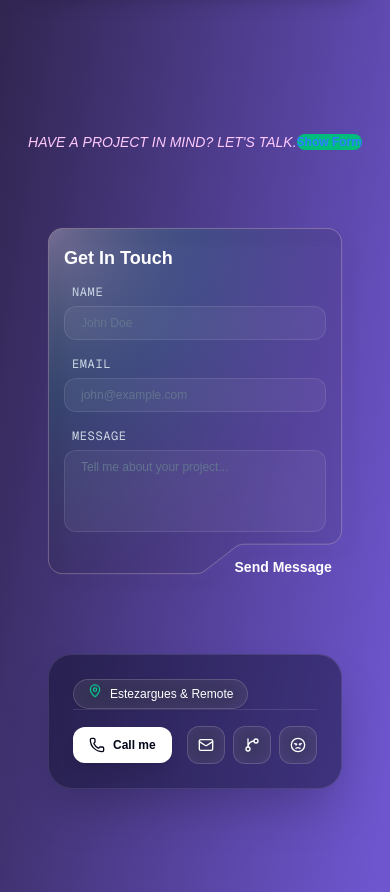
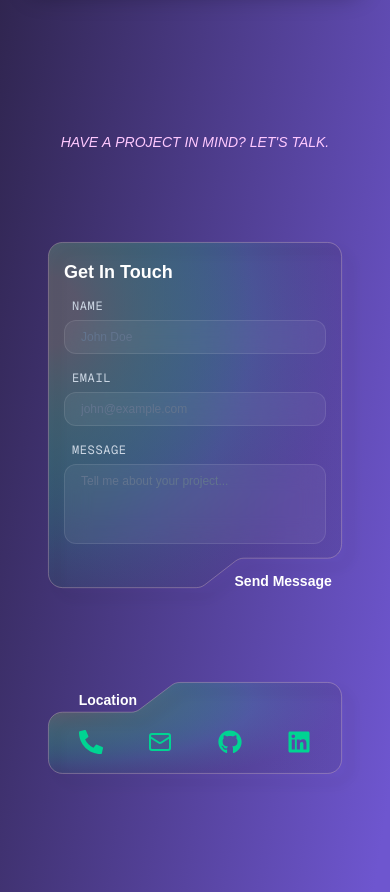
Before and after one commit to david-vasseur/portfolio_2026, a Next.js app: page / in a window 390 px wide. Shown: the part 1640-2532 px from the top of the page. Built offline with nearby package versions, Linux system fonts and the light colour scheme; a web font is replaced by a local one.

Commit message:
test responsive

```diff
--- a/components/features/FormSVG.tsx
+++ b/components/features/FormSVG.tsx
@@ -14,11 +14,12 @@ interface CardContainerProps extends SVGProps<SVGSVGElement> {
     children?: React.ReactNode;
     action?: React.ReactNode;
     isClosed?: boolean;
+    handleSubmit?: (event: React.FormEvent<HTMLFormElement>) => void;
 }
 
 export function CardContainer({
     className = "",
-    children,
+    handleSubmit,
     action,
     isClosed = false,
     ...props
@@ -101,17 +102,17 @@ export function CardContainer({
                     <radialGradient
                         id="radialGradient"
                         cx="0%"
-                        cy="0%"
+                        cy="20%"
                         r="100%"
                     >
                         <stop
-                            offset="0%"
-                            stopColor="white"
-                            stopOpacity="0.3"
+                            offset="10%"
+                            stopColor="#5F606A"
+                            stopOpacity="0.8"
                         />
 
                         <stop
-                            offset="50%"
+                            offset="70%"
                             stopColor="#10B981"
                             stopOpacity="0.15"
                         />
@@ -159,7 +160,68 @@ export function CardContainer({
                 ref={contentRef}
                 className="absolute inset-0 p-4 flex flex-col justify-between z-10"
             >
-                {children}
+                <div className="w-full">
+                    <h3 className="text-lg sm:text-xl font-bold text-white mb-3 sm:mb-5">Get In Touch</h3>
+                    <form
+                        id="contact-form"
+                        className="space-y-4"
+                        onSubmit={handleSubmit}
+                    >
+                        {/* NOM */}
+                        <div className="space-y-1.5 sm:space-y-1">
+                            <label
+                                htmlFor="name"
+                                className="block pl-2 text-xs font-mono uppercase tracking-wider text-slate-300"
+                            >
+                                Name
+                            </label>
+
+                            <input
+                                type="text"
+                                id="name"
+                                name="name"
+                                placeholder="John Doe"
+                                className="w-full rounded-xl border border-white/10 bg-white/5 px-4 py-2 sm:py-2.5 text-xs sm:text-sm text-white placeholder-slate-500 outline-none backdrop-blur-md transition-all focus:border-emerald-400/80 focus:bg-white/10 focus:ring-1 focus:ring-emerald-400/80"
+                            />
+                        </div>
+
+                        {/* EMAIL */}
+                        <div className="space-y-1.5 sm:space-y-1">
+                            <label
+                                htmlFor="email"
+                                className="block pl-2 text-xs font-mono uppercase tracking-wider text-slate-300"
+                            >
+                                Email
+                            </label>
+
+                            <input
+                                type="email"
+                                id="email"
+                                name="email"
+                                placeholder="john@example.com"
+                                className="w-full rounded-xl border border-white/10 bg-white/5 px-4 py-2 sm:py-2.5 text-xs sm:text-sm text-white placeholder-slate-500 outline-none backdrop-blur-md transition-all focus:border-emerald-400/80 focus:bg-white/10 focus:ring-1 focus:ring-emerald-400/80"
+                            />
+                        </div>
+
+                        {/* MESSAGE */}
+                        <div className="space-y-1.5 sm:space-y-1">
+                            <label
+                                htmlFor="message"
+                                className="block pl-2 text-xs font-mono uppercase tracking-wider text-slate-300"
+                            >
+                                Message
+                            </label>
+
+                            <textarea
+                                id="message"
+                                name="message"
+                                rows={4}
+                                placeholder="Tell me about your project..."
+                                className="w-full h-12 min-[390px]:h-20 sm:h-28 resize-none rounded-xl border border-white/10 bg-white/5 px-4 py-2 sm:py-2.5 text-xs sm:text-sm text-white placeholder-slate-500 outline-none backdrop-blur-md transition-all focus:border-emerald-400/80 focus:bg-white/10 focus:ring-1 focus:ring-emerald-400/80"
+                            />
+                        </div>
+                    </form>
+                </div>
             </div>
 
             {/* Bouton d'action */}
--- a/components/features/TestFigma2.tsx
+++ b/components/features/TestFigma2.tsx
@@ -4,6 +4,9 @@ import React, { SVGProps, useRef } from 'react';
 import gsap from 'gsap';
 import { useGSAP } from '@gsap/react';
 import { MorphSVGPlugin } from 'gsap/MorphSVGPlugin';
+import { FaGithub, FaLinkedin, FaMailBulk, FaPhoneAlt } from 'react-icons/fa';
+import { FaM } from 'react-icons/fa6';
+import { Mail } from 'lucide-react';
 
 if (typeof window !== 'undefined') {
     gsap.registerPlugin(useGSAP, MorphSVGPlugin);
@@ -14,23 +17,24 @@ interface CardContainerProps extends SVGProps<SVGSVGElement> {
     children?: React.ReactNode;
     action?: React.ReactNode;
     isClosed?: boolean;
+    handleSubmit?: (event: React.FormEvent<HTMLFormElement>) => void;
 }
 
 export function CardContainer2({
     className = "",
-    children,
+    handleSubmit,
     action,
     isClosed = false,
     ...props
 }: CardContainerProps) {
     const containerRef = useRef<HTMLDivElement | null>(null);
     const pathRef = useRef<SVGPathElement | null>(null);
+    const pathRef1 = useRef<SVGPathElement | null>(null);
     const contentRef = useRef<HTMLDivElement | null>(null);
     const actionRef = useRef<HTMLDivElement | null>(null);
 
-    const OPEN_PATH = "M335.5 78.5V16.5C335.5 7.66344 328.337 0.5 319.5 0.5H167.795C164.357 0.5 161.01 1.60772 158.25 3.65903L121.75 30.791C118.99 32.8423 115.643 33.95 112.205 33.95H16.5C7.66344 33.95 0.5 41.1134 0.5 49.95V78.5C0.5 87.3366 7.66345 94.5 16.5 94.5H176H227H319.5C328.337 94.5 335.5 87.3366 335.5 78.5Z";
-    const CLOSED_PATH = "M319.5 0.5H16.5C7.66344 0.5 0.5 7.66345 0.5 16.5V379C0.5 387.837 7.66344 395 16.5 395H169.533C173.077 395 176.521 393.824 179.324 391.655L214.176 364.693C216.979 362.524 220.423 361.348 223.967 361.348H319.5C328.337 361.348 335.5 354.184 335.5 345.348V16.5C335.5 7.66344 328.337 0.5 319.5 0.5Z";
-
+    const CLOSED_PATH ="M150.865 0.5H319.5C328.337 0.5 335.5 7.66344 335.5 16.5V88.5C335.5 97.3366 328.337 104.5 319.5 104.5H16.5C7.66345 104.5 0.5 97.3366 0.5 88.5V50.5C0.5 41.6634 7.66345 34.5 16.5 34.5H95.1351C98.6165 34.5 102.003 33.3645 104.78 31.2659L141.22 3.73412C143.997 1.63546 147.384 0.5 150.865 0.5Z"
+    const OPEN_PATH = "M214.713 37H319.5C328.337 37 335.5 44.1634 335.5 53V423.5C335.5 432.337 328.337 439.5 319.5 439.5H16.5C7.66345 439.5 0.5 432.337 0.5 423.5V16.5C0.5 7.66344 7.66345 0.5 16.5 0.5H141.787C144.549 0.5 147.263 1.21486 149.667 2.57502L206.833 34.925C209.237 36.2851 211.951 37 214.713 37Z"
     useGSAP(() => {
         if (!pathRef.current) return;
 
@@ -39,15 +43,15 @@ export function CardContainer2({
         });
 
         // 1. Morph de la forme vectorielle
-        tl.to(pathRef.current, {
-            morphSVG: isClosed ? CLOSED_PATH : OPEN_PATH,
+        tl.to([pathRef.current, pathRef1.current], {
+            morphSVG: isClosed ? OPEN_PATH : CLOSED_PATH,
         }, 0);
 
         // 2. Disparition / Apparition du contenu du formulaire
         if (contentRef.current) {
             tl.to(contentRef.current, {
                 opacity: isClosed ? 0 : 1,
-                y: isClosed ? -15 : 0,
+                // y: isClosed ? -15 : 0,
                 pointerEvents: isClosed ? "none" : "auto",
                 duration: 0.3,
             }, 0);
@@ -56,26 +60,26 @@ export function CardContainer2({
         // 3. Déplacement du bouton d'action vers l'encoche haut-gauche
         if (actionRef.current) {
             tl.to(actionRef.current, {
-                top: isClosed ? "1%" : "93%",
-                left: isClosed ? "5%" : "60%",
+                top: !isClosed ? "1%" : "93%",
+                left: !isClosed ? "5%" : "58%",
             }, 0);
         }
 
         // 4. Adaptation de la hauteur du conteneur HTML
         if (containerRef.current) {
             tl.to(containerRef.current, {
-                aspectRatio: isClosed ? "336/95" : "336/396",
-            }, 0);
+            aspectRatio: isClosed ? 336 / 440 : 336 / 105,
+        }, 0);
         }
     }, { dependencies: [isClosed], scope: containerRef });
 
     return (
         <div
             ref={containerRef}
-            className={`relative w-full max-w-[380px] sm:max-w-[420px] ${!isClosed ? 'aspect-[336/95]' : 'aspect-[336/396]'} my-10 ${className}`}
+            className={`relative w-full max-w-84 lg:max-w-105 2xl:max-w-126  ${className}`}
         >
             <svg
-                viewBox={`${isClosed ? '0 0 336 95' : '0 0 336 396'}`}
+                viewBox={`${!isClosed ? '0 0 336 105' : '0 0 336 440'}`}
                 fill="none"
                 xmlns="http://www.w3.org/2000/svg"
                 className="absolute inset-0 w-full h-full overflow-visible pointer-events-none"
@@ -84,7 +88,13 @@ export function CardContainer2({
                 <path
                     ref={pathRef}
                     d={OPEN_PATH}
-                    fill="url(#paint0_radial_7_32)"
+                    fill="url(#radialGradient)"
+                />
+
+                <path
+                    ref={pathRef1}
+                    d={OPEN_PATH}
+                    fill="none"
                     stroke="#D6BDBD"
                     strokeOpacity="0.4"
                     filter="url(#folderShadow)"
@@ -92,31 +102,43 @@ export function CardContainer2({
 
                 <defs>
                     <radialGradient
-                        id="paint0_radial_7_32"
-                        cx="0"
-                        cy="0"
-                        r="1"
-                        gradientUnits="userSpaceOnUse"
-                        gradientTransform="translate(0.5 0.5) rotate(-132.458) scale(302.94 258.692)"
+                        id="radialGradient"
+                        cx="0%"
+                        cy="20%"
+                        r="100%"
                     >
-                        <stop offset="0.063" stopColor="white" stopOpacity="0.2" />
-                        <stop offset="0.5" stopColor="#10B981" stopOpacity="0.1" />
-                        <stop offset="0.9" stopColor="#171717" stopOpacity="0.2" />
+                        <stop
+                            offset="10%"
+                            stopColor="#5F606A"
+                            stopOpacity="0.8"
+                        />
+
+                        <stop
+                            offset="70%"
+                            stopColor="#10B981"
+                            stopOpacity="0.15"
+                        />
+
+                        <stop
+                            offset="100%"
+                            stopColor="#171717"
+                            stopOpacity="0.1"
+                        />
                     </radialGradient>
 
                     <filter
                         id="folderShadow"
-                        x="-30%"
-                        y="-30%"
-                        width="160%"
-                        height="160%"
+                        x="-50%"
+                        y="-50%"
+                        width="200%"
+                        height="200%"
                         filterUnits="userSpaceOnUse"
                     >
                         <feDropShadow
                             dx="10"
                             dy="10"
-                            stdDeviation="12"
-                            floodColor="#10B981"
+                            stdDeviation="6"
+                            floodColor="#171717"
                             floodOpacity="1"
                         />
                     </filter>
@@ -126,9 +148,14 @@ export function CardContainer2({
             {/* Contenu principal */}
             <div
                 ref={contentRef}
-                className="absolute inset-0 p-5 sm:p-6 pb-12 flex flex-col justify-between z-10"
+                className="absolute inset-0 p-4 flex flex-col justify-center z-10"
             >
-                {children}
+                <div className="w-full mt-7 flex justify-around items-center gap-4">
+                    <FaPhoneAlt className="text-emerald-400 text-2xl sm:text-3xl" />
+                    <Mail className="text-emerald-400 text-2xl sm:text-3xl" />
+                    <FaGithub className="text-emerald-400 text-2xl sm:text-3xl" />
+                    <FaLinkedin className="text-emerald-400 text-2xl sm:text-3xl" />
+                </div>
             </div>
 
             {/* Bouton d'action */}
--- a/components/pages/ContactSection.tsx
+++ b/components/pages/ContactSection.tsx
@@ -1,13 +1,10 @@
 "use client"
 
-import { ContactForm } from '../features/ContactForm';
 import Subtitle from '../ui/Subtitle';
-import FolderIcon from '../features/TestSVG';
 import { CardContainer } from '../features/FormSVG';
-import { Send } from 'lucide-react';
 import { useState } from 'react';
+import ContactMapCard from '../features/ContactMapCard';
 import { CardContainer2 } from '../features/TestFigma2';
-import ContactMapCard from '../features/ContactMapCard';
 
 const ContactSection = () => {
 
@@ -15,7 +12,7 @@ const ContactSection = () => {
 
     const handleSubmit = (event: React.FormEvent<HTMLFormElement>) => {
         event.preventDefault();
-        // Ici, vous pouvez ajouter la logique pour envoyer le formulaire, par exemple via fetch ou axios.
+
         console.log('Form submitted');
     }
 
@@ -24,13 +21,6 @@ const ContactSection = () => {
 
             <div className="relative col-span-3 row-span-1 w-full self-center flex justify-center items-center overflow-hidden p-6 text-center">
                 <Subtitle subtitleContent="HAVE A PROJECT IN MIND? LET'S TALK." />
-                <button
-                    type="button"
-                    onClick={() => setIsForm(!isForm)}
-                    className=" bg-emerald-500 text-blue-500 font-bold text-xs sm:text-red-400 rounded-full hover:bg-emerald-600 transition-colors"
-                >
-                    {isForm ? "Show Map" : "Show Form"}
-                </button>
             </div>
 
             <main className="z-10 min-h-0 w-full h-full max-w-7xl mx-auto lg:aspect-video">
@@ -40,10 +30,13 @@ const ContactSection = () => {
                     {/* <FolderIcon /> */}
                     <CardContainer
                         isClosed={isForm}
+                        handleSubmit={handleSubmit}
                         action={
                             <button
-                                type="submit"
-                                form="contact-form"
+                                type={!isForm ? "submit" : "button"}
+                                {...(!isForm
+                                    ? { form: "contact-form" }
+                                    : { onClick: () => {window.innerWidth > 1024 || setIsForm(!isForm)} })}
                                 className="
                                     flex
                                     items-center
@@ -63,74 +56,40 @@ const ContactSection = () => {
                                 "
                             >
                                 <span>{!isForm ? "Send Message" : "Extend"}</span>
-
                             </button>
-                        }>
-                        <div className="w-full">
-                            <h3 className="text-lg sm:text-xl font-bold text-white mb-3 sm:mb-5">Get In Touch</h3>
-                            <form
-                                id="contact-form"
-                                className="space-y-4"
-                                onSubmit={handleSubmit}
+                        }
+                    />
+                    {/* <div className="w-full h-full flex items-center bg-red-400 justify-center p-6" /> */}
+                    <CardContainer2
+                        isClosed={isForm}
+                        action={
+                            <button
+                                onClick={() => {
+                                    if (window.innerWidth > 1024) return;
+                                    setIsForm(!isForm)}
+                                }
+                                className="
+                                    flex
+                                    items-center
+                                    gap-2
+                                    px-4
+                                    py-2
+                                    text-sm
+                                    sm:text-base
+                                    2xl:text-lg
+                                    font-bold
+                                    text-white
+                                    transition-all
+                                    hover:text-emerald-500
+                                    active:scale-95
+                                    cursor-pointer
+                                    whitespace-nowrap
+                                "
                             >
-                                {/* NOM */}
-                                <div className="space-y-1.5 sm:space-y-1">
-                                    <label
-                                        htmlFor="name"
-                                        className="block pl-2 text-xs font-mono uppercase tracking-wider text-slate-300"
-                                    >
-                                        Name
-                                    </label>
-
-                                    <input
-                                        type="text"
-                                        id="name"
-                                        name="name"
-                                        placeholder="John Doe"
-                                        className="w-full rounded-xl border border-white/10 bg-white/5 px-4 py-2 sm:py-2.5 text-xs sm:text-sm text-white placeholder-slate-500 outline-none backdrop-blur-md transition-all focus:border-emerald-400/80 focus:bg-white/10 focus:ring-1 focus:ring-emerald-400/80"
-                                    />
-                                </div>
-
-                                {/* EMAIL */}
-                                <div className="space-y-1.5 sm:space-y-1">
-                                    <label
-                                        htmlFor="email"
-                                        className="block pl-2 text-xs font-mono uppercase tracking-wider text-slate-300"
-                                    >
-                                        Email
-                                    </label>
-
-                                    <input
-                                        type="email"
-                                        id="email"
-                                        name="email"
-                                        placeholder="john@example.com"
-                                        className="w-full rounded-xl border border-white/10 bg-white/5 px-4 py-2 sm:py-2.5 text-xs sm:text-sm text-white placeholder-slate-500 outline-none backdrop-blur-md transition-all focus:border-emerald-400/80 focus:bg-white/10 focus:ring-1 focus:ring-emerald-400/80"
-                                    />
-                                </div>
-
-                                {/* MESSAGE */}
-                                <div className="space-y-1.5 sm:space-y-1">
-                                    <label
-                                        htmlFor="message"
-                                        className="block pl-2 text-xs font-mono uppercase tracking-wider text-slate-300"
-                                    >
-                                        Message
-                                    </label>
-
-                                    <textarea
-                                        id="message"
-                                        name="message"
-                                        rows={4}
-                                        placeholder="Tell me about your project..."
-                                        className="w-full resize-none rounded-xl border border-white/10 bg-white/5 px-4 py-2 sm:py-2.5 text-xs sm:text-sm text-white placeholder-slate-500 outline-none backdrop-blur-md transition-all focus:border-emerald-400/80 focus:bg-white/10 focus:ring-1 focus:ring-emerald-400/80"
-                                    />
-                                </div>
-                            </form>
-                        </div>
-                    </CardContainer>
-                    {/* <div className="w-full h-full flex items-center bg-red-400 justify-center p-6" /> */}
-                    <ContactMapCard />
+                                <span>{!isForm ? "Location" : ""}</span>
+                            </button>
+                        }
+                    />
 
                 </div>
             </main>
```
Also changed, not shown: 1 other file (tests, documents, lock files or other folders).
